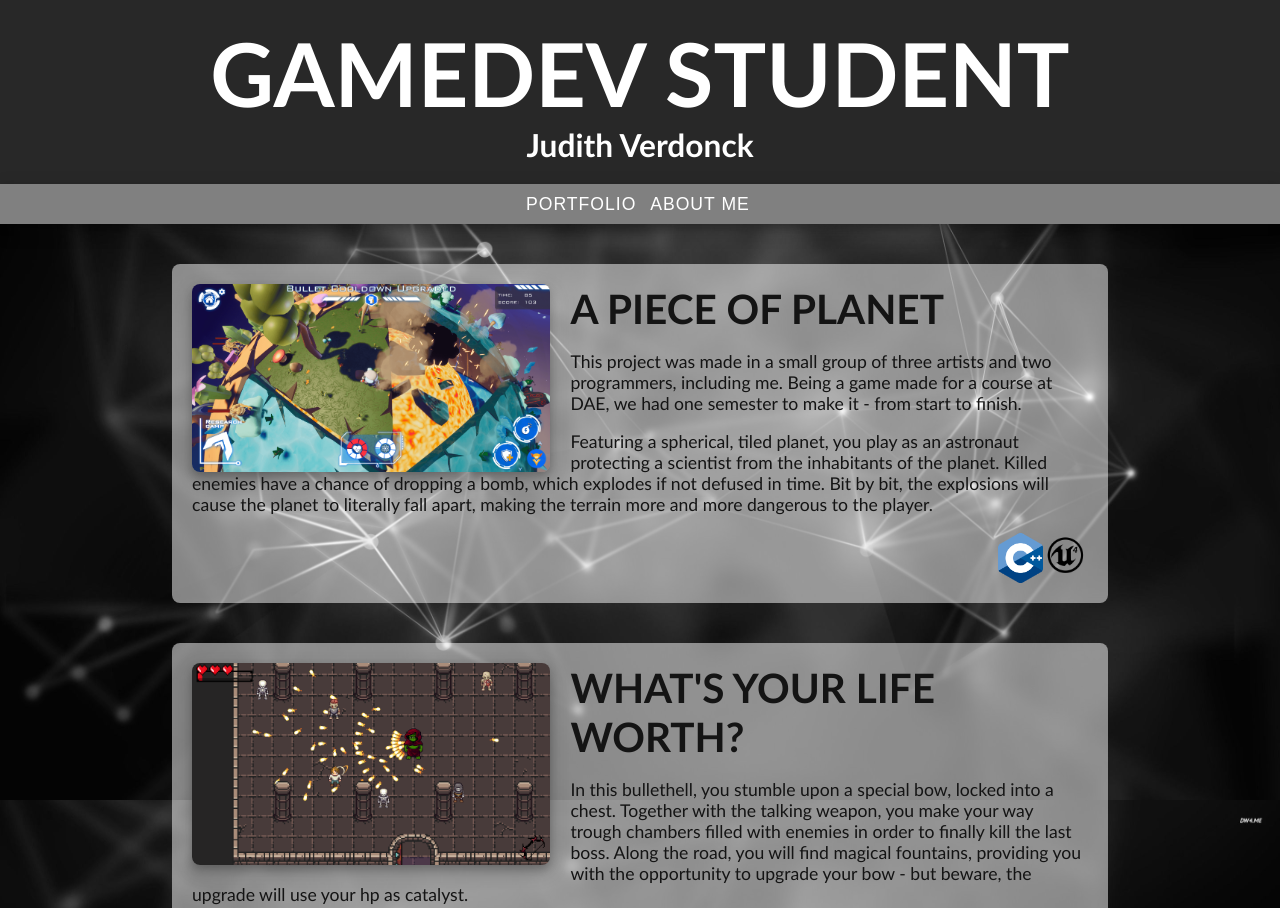
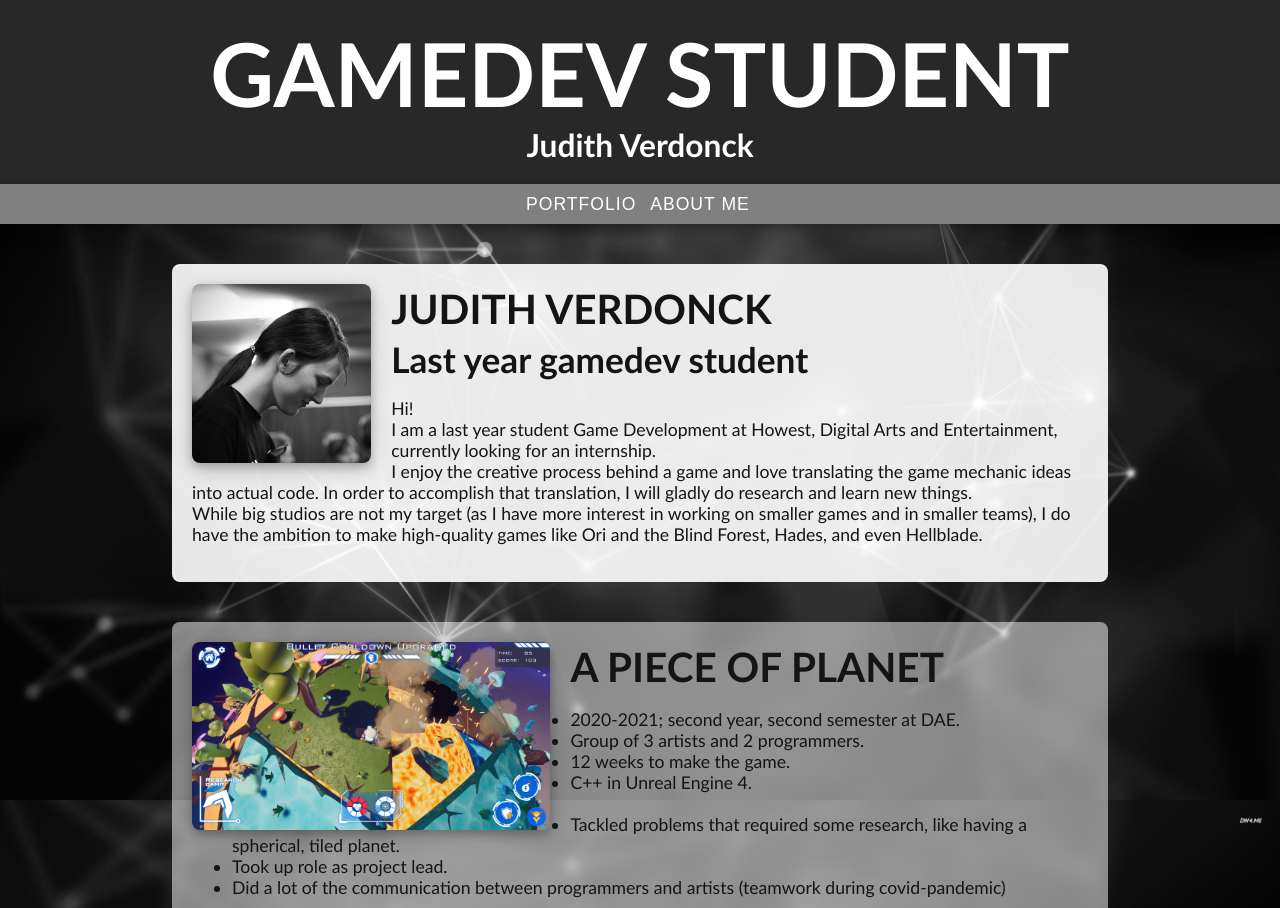
Before and after one commit to JudithVerdonckJV/PortfolioJudithVerdonck, a plain HTML site: page index.html in a window 1280 px wide. Shown: the top 908 px of the page. Drawn offline with Linux system fonts and the light colour scheme.

Commit message:
Added intro and changed first project desc

```diff
--- a/PortfolioStylesheet.css
+++ b/PortfolioStylesheet.css
@@ -129,11 +129,27 @@ a:hover, a:focus {
     box-shadow: 0 4px 8px 0 rgba(0, 0, 0, 0.2), 0 6px 20px 0 rgba(0, 0, 0, 0.19);
 }
 
+.IntroImage {
+    float: left;
+    margin-right: 20px;
+    border-radius: 8px;
+    width: 20%;
+    box-shadow: 0 4px 8px 0 rgba(0, 0, 0, 0.2), 0 6px 20px 0 rgba(0, 0, 0, 0.19);
+}
+
+.IntroContainer {
+    background-color: rgba(255, 255, 255, 0.9);
+    width: 70%;
+    margin: auto;
+    margin-top: 40px;
+    padding: 20px 20px 20px 20px;
+    border-radius: 8px;
+}
+
 .EngineLogo {
     float: right;
     width: 5%;
 }
-
 
 
 /*PROJECT*/
--- a/index.html
+++ b/index.html
@@ -22,16 +22,36 @@
         </div>
     </div>
 
+    <div class="IntroContainer">
+        <img class="IntroImage", src="Images/CVpicture.png" alt="Profile picture, take by Lynn De Sadeleir." />
+        <h2>Judith Verdonck</h2>
+        <h4>Last year gamedev student</h4>
+
+        <p>
+            Hi!<br />
+            I am a last year student Game Development at Howest, Digital Arts and Entertainment, currently looking for an internship.<br />
+
+            I enjoy the creative process behind a game and love translating the game mechanic ideas into actual code. In order to accomplish that translation, I will gladly do research and learn new things.<br />
+            While big studios are not my target (as I have more interest in working on smaller games and in smaller teams), I do have the ambition to make high-quality games like Ori and the Blind Forest,
+            Hades, and even Hellblade.
+        </p>
+    </div>
+
     <div class="PortfolioContainer", id="APOP">
         <img class="PortfolioImage" src="Images/APOP_0.png" alt="A Piece Of Planet Screenshot" />
         <h2>A Piece of Planet</h2>
-        <p>
-            This project was made in a small group of three artists and two programmers, including me. Being a game made for a course at DAE, we had one semester to make it - from start to finish.
-        </p>
 
         <p>
-            Featuring a spherical, tiled planet, you play as an astronaut protecting a scientist from the inhabitants of the planet. Killed enemies have a chance of dropping a bomb, which explodes
-            if not defused in time. Bit by bit, the explosions will cause the planet to literally fall apart, making the terrain more and more dangerous to the player.
+            <ul>
+                <li>2020-2021; second year, second semester at DAE.</li>
+                <li>Group of 3 artists and 2 programmers.</li>
+                <li>12 weeks to make the game.</li>
+                <li>C++ in Unreal Engine 4.</li>
+                <br />
+                <li>Tackled problems that required some research, like having a spherical, tiled planet.</li>
+                <li>Took up role as project lead.</li>
+                <li>Did a lot of the communication between programmers and artists (teamwork during covid-pandemic)</li>
+            </ul>
         </p>
 
         <img class="EngineLogo" src="Images/UnrealEngine4Logo.png" alt="Unreal Engine 4 Logo"/>
```
Also changed, not shown: Images/CVpicture.png (added).
